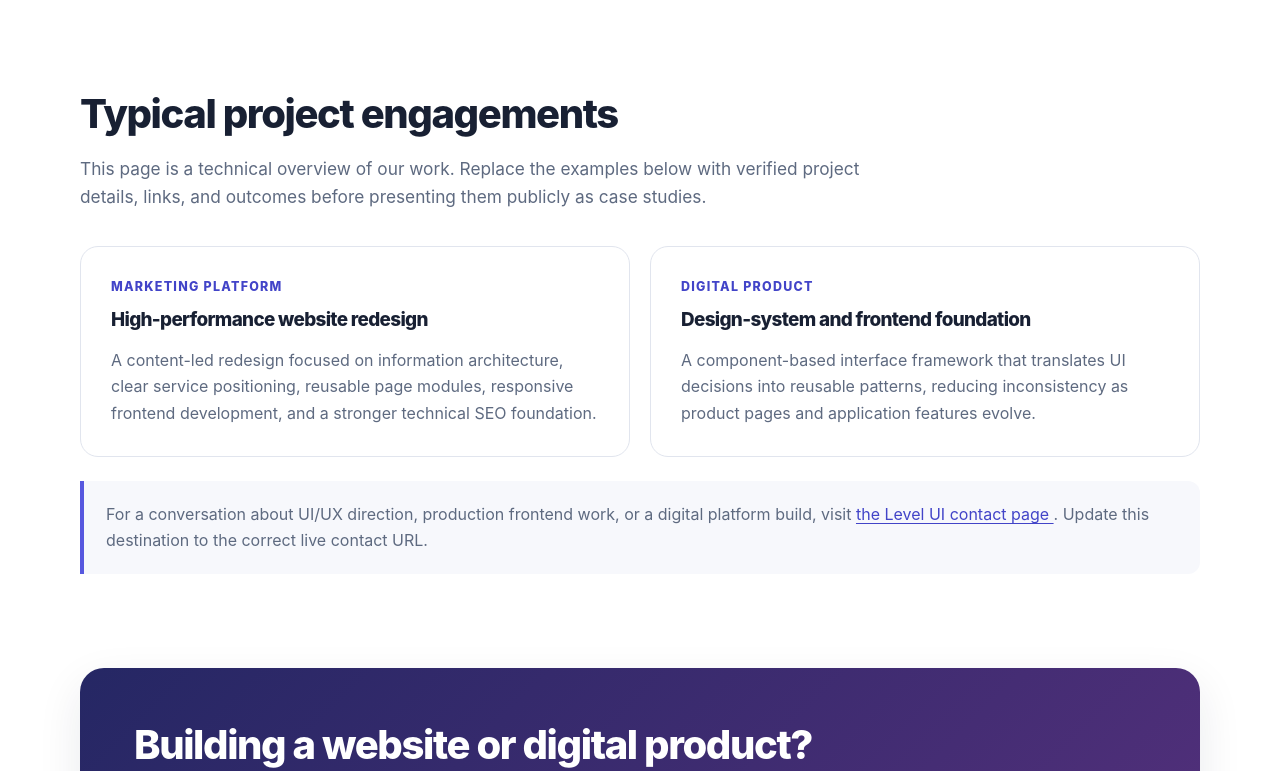
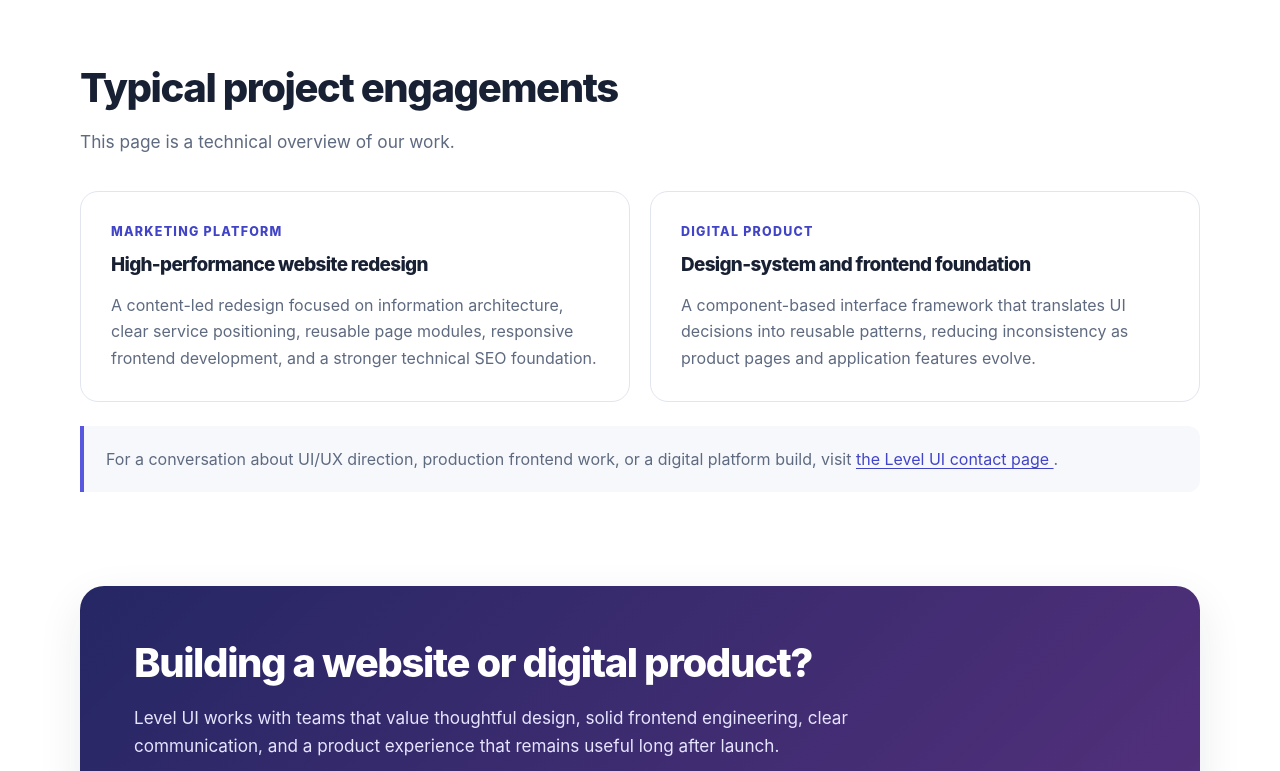
Before and after one commit to Level-UI/details.en, a plain HTML site: page index.html in a window 1280 px wide. Shown: the part 2156-2927 px from the top of the page. Drawn offline with Linux system fonts and the light colour scheme.

Commit message:
Refine text and remove redundant instructions
Removed unnecessary instructions and improved text clarity.

```diff
--- a/index.html
+++ b/index.html
@@ -655,8 +655,7 @@
             rel="noopener noreferrer"
           >
             web development services
-          </a>
-          and adapt the URL if your live service-page address differs.
+          </a>.
         </p>
       </section>
 
@@ -696,9 +695,7 @@
         <h2 id="work-heading">Typical project engagements</h2>
 
         <p class="section-lead">
-          This page is a technical overview of our work. Replace the examples below
-          with verified project details, links, and outcomes before presenting them
-          publicly as case studies.
+          This page is a technical overview of our work.
         </p>
 
         <div class="work-grid">
@@ -733,7 +730,6 @@
           >
             the Level UI contact page
           </a>.
-          Update this destination to the correct live contact URL.
         </p>
       </section>
 
```
